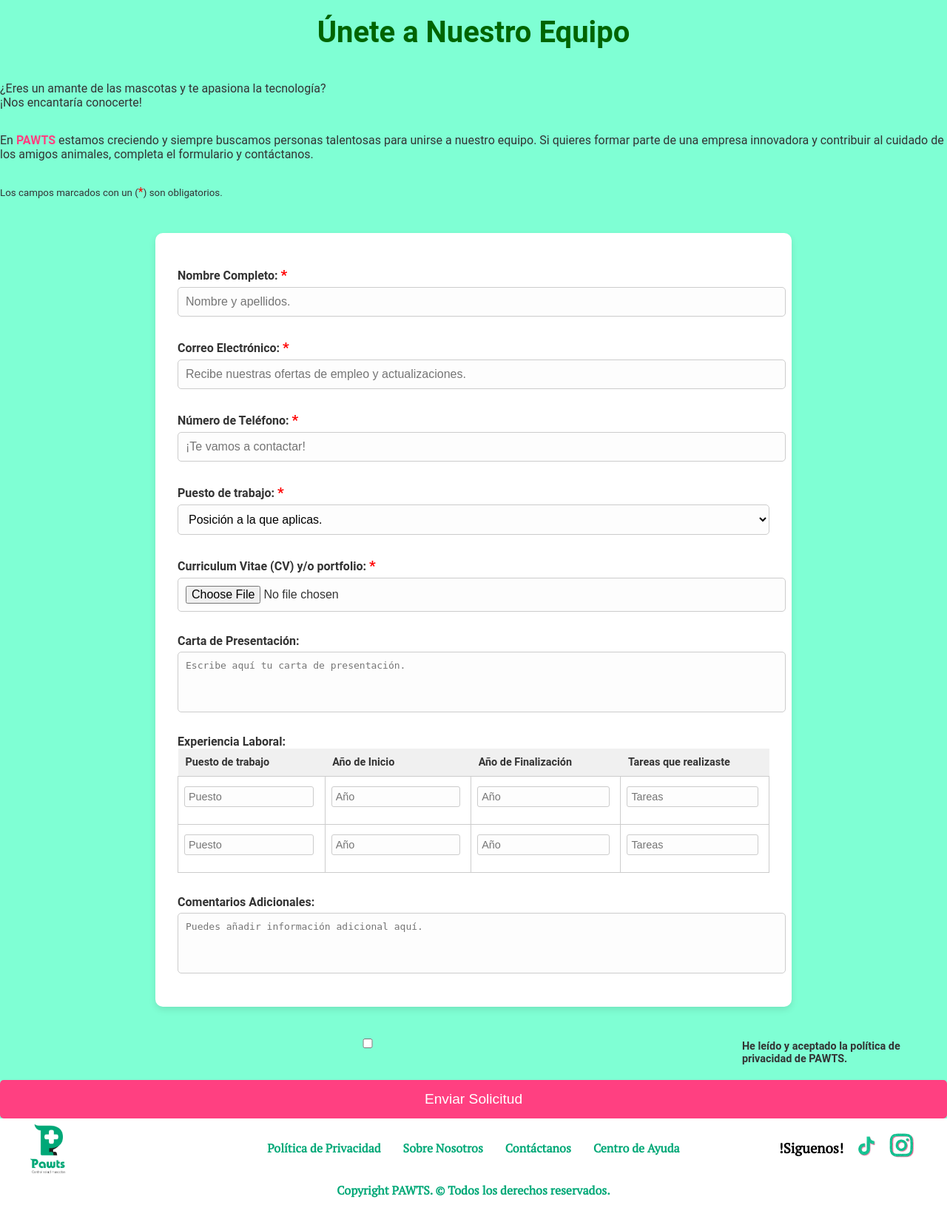
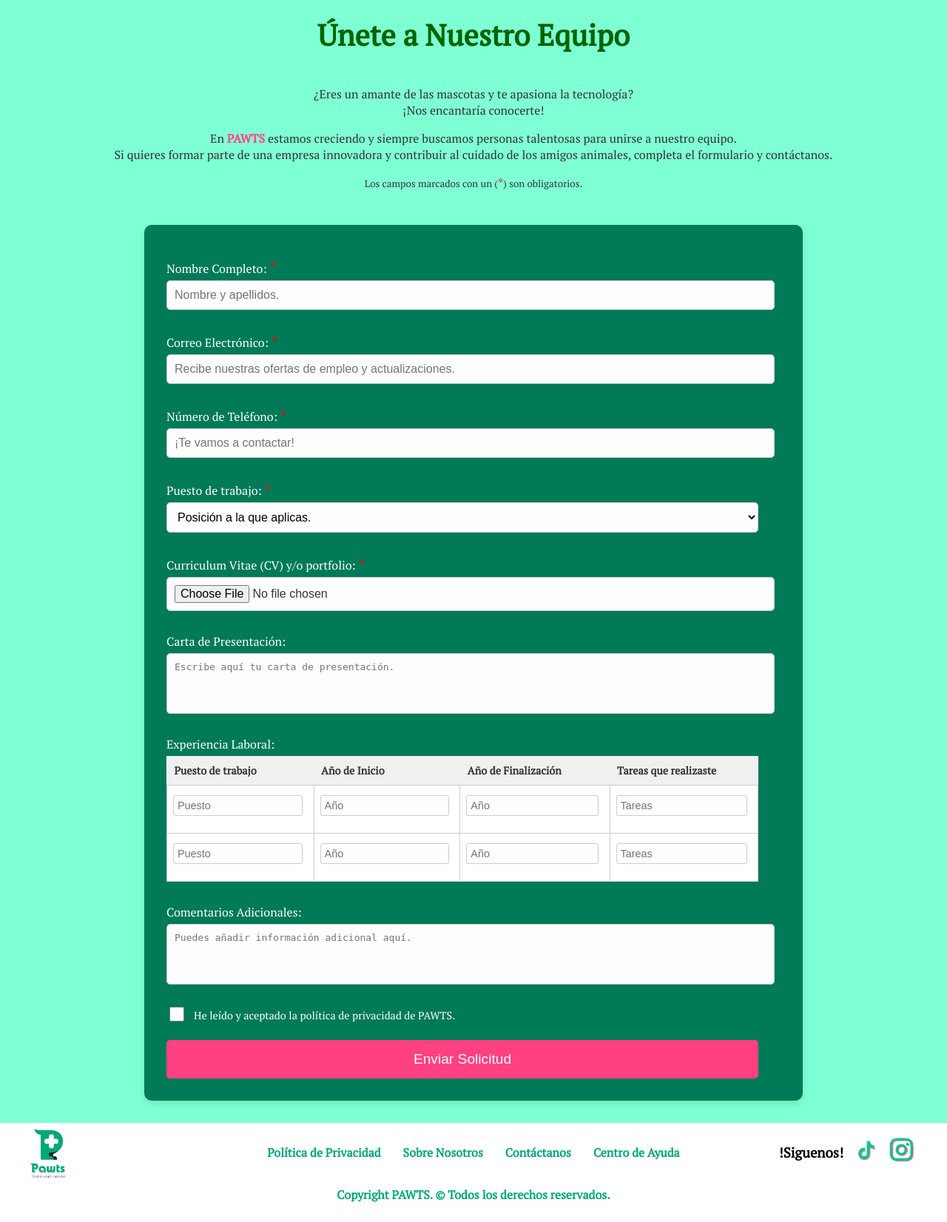
Before and after one commit to joeldin03/RompeMalla, a PHP site: page /pages/contacto.php in a window 1280 px wide. Shown: the part 91-1743 px from the top of the page at 74% size. Before the commit the page ends 1710 px from the top, so only its background shows below. Run offline with PHP 8.4, Linux system fonts and the light colour scheme.

Commit message:
finished form and changes on news view

```diff
--- a/css/contacto.css
+++ b/css/contacto.css
@@ -1,7 +1,7 @@
 body {
     margin: 0;
-    font-family: 'Roboto', sans-serif;
-    background-color: #f5f5f5;
+    font-family: 'PT Serif', serif;
+    background-color: aquamarine;
     color: #333;
 }
 
@@ -18,9 +18,10 @@
 }
 
 main.form-container {
-    background-color: #ffffff;
+    background-color: #007A57;
     box-shadow: 0 4px 10px rgba(0, 0, 0, 0.1);
     padding: 30px;
+    padding-right: 60px;
     max-width: 800px;
     margin: 30px auto;
     border-radius: 10px;
@@ -38,9 +39,9 @@
 }
 
 label {
-    font-weight: bold;
     margin-top: 15px;
     font-size: 1em;
+    color: white;
 }
 
 input, select, textarea {
@@ -66,9 +67,11 @@
 
 table.experience-table {
     width: 100%;
+    margin-top: 5px;
     margin-bottom: 15px;
     border-collapse: collapse;
     font-size: 0.9em;
+    background-color: white;
 }
 
 table.experience-table th {
@@ -97,14 +100,23 @@
 }
 
 .privacy {
+    clear: both;
     display: flex;
-    align-items: center;
-    margin-bottom: 20px;
+    float: left;
+    padding-top: 10px;
+    padding-bottom: 10px;
+
+}
+
+.privacy input{
+    width: 20px;
+    height: 20px;
 }
 
 .privacy label {
     margin-left: 10px;
     font-size: 0.9em;
+    margin-top: 7.5px;
 }
 
 .submit-button {
@@ -137,3 +149,7 @@
         font-size: 1em;
     }
 }
+
+.intro-form{
+    text-align: center;
+}
--- a/css/noticias.css
+++ b/css/noticias.css
@@ -41,7 +41,6 @@
     width: 560px;
     height: 930px;
     object-fit: cover;
-    border-radius: 50%;
 }
 
 .actualizaciones {
--- a/pages/contacto.php
+++ b/pages/contacto.php
@@ -4,8 +4,8 @@
 <head>
     <meta charset="UTF-8">
     <meta name="viewport" content="width=device-width, initial-scale=1.0">
-    <link rel="stylesheet" href="/RompeMalla/css/contacto.css">
-    <link rel="stylesheet" href="/RompeMalla/css/index.css">
+    <link rel="stylesheet" href="../css/contacto.css">
+    <link href="https://fonts.googleapis.com/css2?family=PT+Serif&display=swap" rel="stylesheet">
     <link rel="icon" href="../img/logo chiquito.png">
     <title>PAWTS</title>
 </head>
@@ -15,9 +15,11 @@
     <?php include '../resources/header.php'; ?>
 
     <h1>Únete a Nuestro Equipo</h1>
+    <div class="intro-form">
         <p>¿Eres un amante de las mascotas y te apasiona la tecnología? <br> ¡Nos encantaría conocerte!</p>
-        <p>En <span class="highlight">PAWTS</span> estamos creciendo y siempre buscamos personas talentosas para unirse a nuestro equipo. Si quieres formar parte de una empresa innovadora y contribuir al cuidado de los amigos animales, completa el formulario y contáctanos.</p>
+        <p>En <span class="highlight">PAWTS</span> estamos creciendo y siempre buscamos personas talentosas para unirse a nuestro equipo. <br> Si quieres formar parte de una empresa innovadora y contribuir al cuidado de los amigos animales, completa el formulario y contáctanos.</p>
         <p><small>Los campos marcados con un (<span class="required">*</span>) son obligatorios.</small></p>
+    </div>
 
     <main class="form-container">
         <form action="procesar_formulario.php" method="post" enctype="multipart/form-data">
@@ -73,15 +75,15 @@
 
             <label for="comentarios">Comentarios Adicionales:</label>
             <textarea id="comentarios" name="comentarios" rows="4" placeholder="Puedes añadir información adicional aquí."></textarea>
+            <div class="privacy">
+                <input type="checkbox" id="politica" name="politica" required>
+                <label for="politica">He leído y aceptado la política de privacidad de PAWTS.</label>
+            </div>
+
+            <button type="submit" class="submit-button">Enviar Solicitud</button>
+
         </form>
     </main>
-
-    <div class="privacy">
-        <input type="checkbox" id="politica" name="politica" required>
-        <label for="politica">He leído y aceptado la política de privacidad de PAWTS.</label>
-    </div>
-
-    <button type="submit" class="submit-button">Enviar Solicitud</button>
 
     <?php include '../resources/footer.php'; ?>
 
```
Also changed, not shown: pages/noticias.php (+7 -2 lines).
